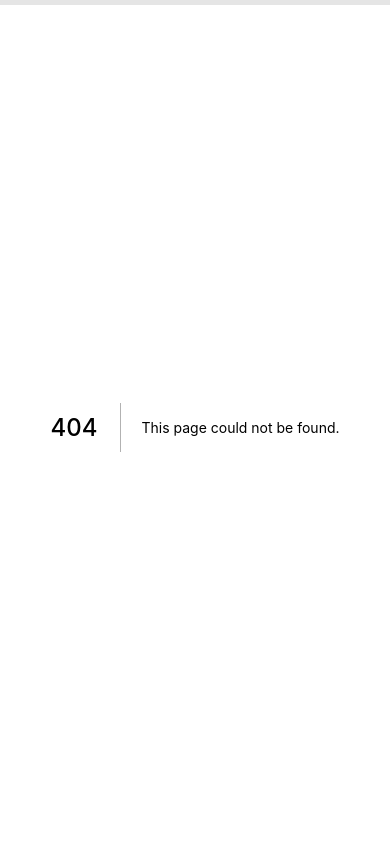
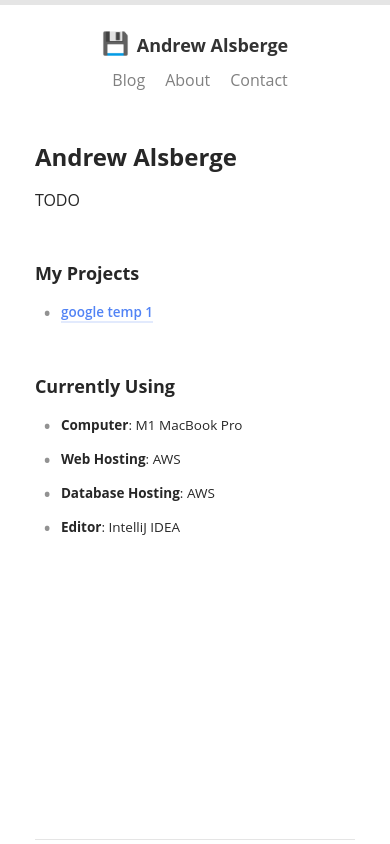
Before and after one commit to BrokenHipRacer/TheDarkTowerUI, a Next.js app in the folder frontend/website/: page /about in a window 390 px wide. Before the commit this address had no page. Shown: the top 844 px of the page. Built offline with nearby package versions, Linux system fonts and the light colour scheme.

Commit message:
Starter: Started the coding-blog course
- basic about

```diff
--- a/frontend/website/pages/_app.js
+++ b/frontend/website/pages/_app.js
@@ -10,6 +10,7 @@ import "../styles/pages/homepage.css"
 import "../styles/pages/blog-posts.css"
 import "../styles/pages/post.css"
 import "../styles/pages/contact.css"
+import "../styles/pages/about.css"
 
 // external import
 import "../styles/prismjs.css"
--- /dev/null
+++ b/frontend/website/pages/about.js
@@ -0,0 +1,36 @@
+import { Component } from "react"
+
+import Header from "../components/header"
+import Footer from "../components/footer"
+
+export default class extends Component {
+    render () {
+        return (
+            <div className="layout-wrapper">
+                <Header />
+                <div className="about-container">
+                    <div className="about-section">
+                        <h1>Andrew Alsberge</h1>
+                        <p>TODO</p>
+                    </div>
+                    <div className="about-section">
+                        <h2>My Projects</h2>
+                        <ul>
+                            <li><a href="https://www.google.com/search?q=1">google temp 1</a></li>
+                        </ul>
+                    </div>
+                    <div className="about-section">
+                        <h2>Currently Using</h2>
+                        <ul>
+                            <li><strong>Computer</strong>: M1 MacBook Pro</li>
+                            <li><strong>Web Hosting</strong>: AWS</li>
+                            <li><strong>Database Hosting</strong>: AWS</li>
+                            <li><strong>Editor</strong>: IntelliJ IDEA</li>
+                        </ul>
+                    </div>
+                </div>
+                <Footer />
+            </div>
+        )
+    }
+}
--- /dev/null
+++ b/frontend/website/styles/pages/about.css
@@ -0,0 +1,89 @@
+.about-container {
+    min-height: calc(100vh - (85px + 100px));
+    margin-top: 80px;
+    margin-bottom: 40px;
+}
+
+.about-section {
+    margin-bottom: 80px;
+}
+
+.about-section h1 {
+    font-size: 32px;
+}
+
+.about-section h2 {
+    font-size: 26px;
+}
+
+.about-section p {
+    margin-bottom: 25px;
+    font-size: 18px;
+    line-height: 26px;
+}
+
+.about-section ul {
+    padding: 0;
+    font-size: 18px;
+}
+
+.about-section ul li {
+    padding-left: 1.5rem;
+    margin-left: 1.5rem;
+    position: relative;
+    list-style-type: none;
+    margin-bottom: 10px;
+    line-height: 24px;
+}
+
+.about-section ul li:before {
+    content: "\2022 ";
+    position: absolute;
+    left: 0;
+    color: #929292;
+    font-size: 22px;
+    line-height: 1.1;
+}
+
+.about-section ul li a {
+    color: #5183f5;
+    text-decoration: none;
+    font-weight: 600;
+    border-bottom: 2px solid #e2eafd;
+}
+
+.about-section ul li a:hover {
+    color: #2161f2;
+    background: #f0f4fe;
+    border-bottom: 2px solid #2161f2;
+}
+
+@media only screen and (max-width: 600px) and (min-width: 0px) {
+    .about-section {
+        margin-bottom: 50px;
+    }
+
+    .about-section h1 {
+        font-size: 24px;
+    }
+
+    .about-section h2 {
+        font-size: 18px;
+    }
+
+    .about-section p {
+        margin-bottom: 15px;
+        font-size: 16px;
+        line-height: 22px;
+    }
+
+    .about-section ul {
+        font-size: 13.5px;
+    }
+
+    .about-section ul li {
+        padding-left: 18px;
+        margin-left: 8px;
+        margin-bottom: 10px;
+    }
+}
```
